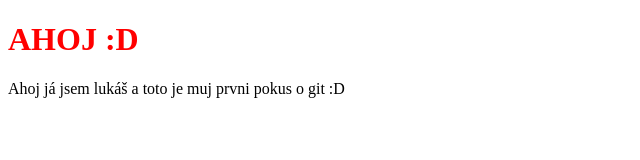
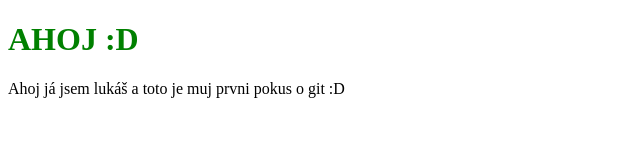
Before and after one commit to Lukascech84/Demo-Git, a plain HTML site: page index.html in a window 1280 px wide. Shown: the whole page, without its empty margins (0-640 px from the left). Drawn offline with Linux system fonts and the light colour scheme.

Commit message:
05 - Verze

```diff
--- a/css/style.css
+++ b/css/style.css
@@ -1,3 +1,3 @@
 h1 {
-    color: red
+    color: green;
 }
```
